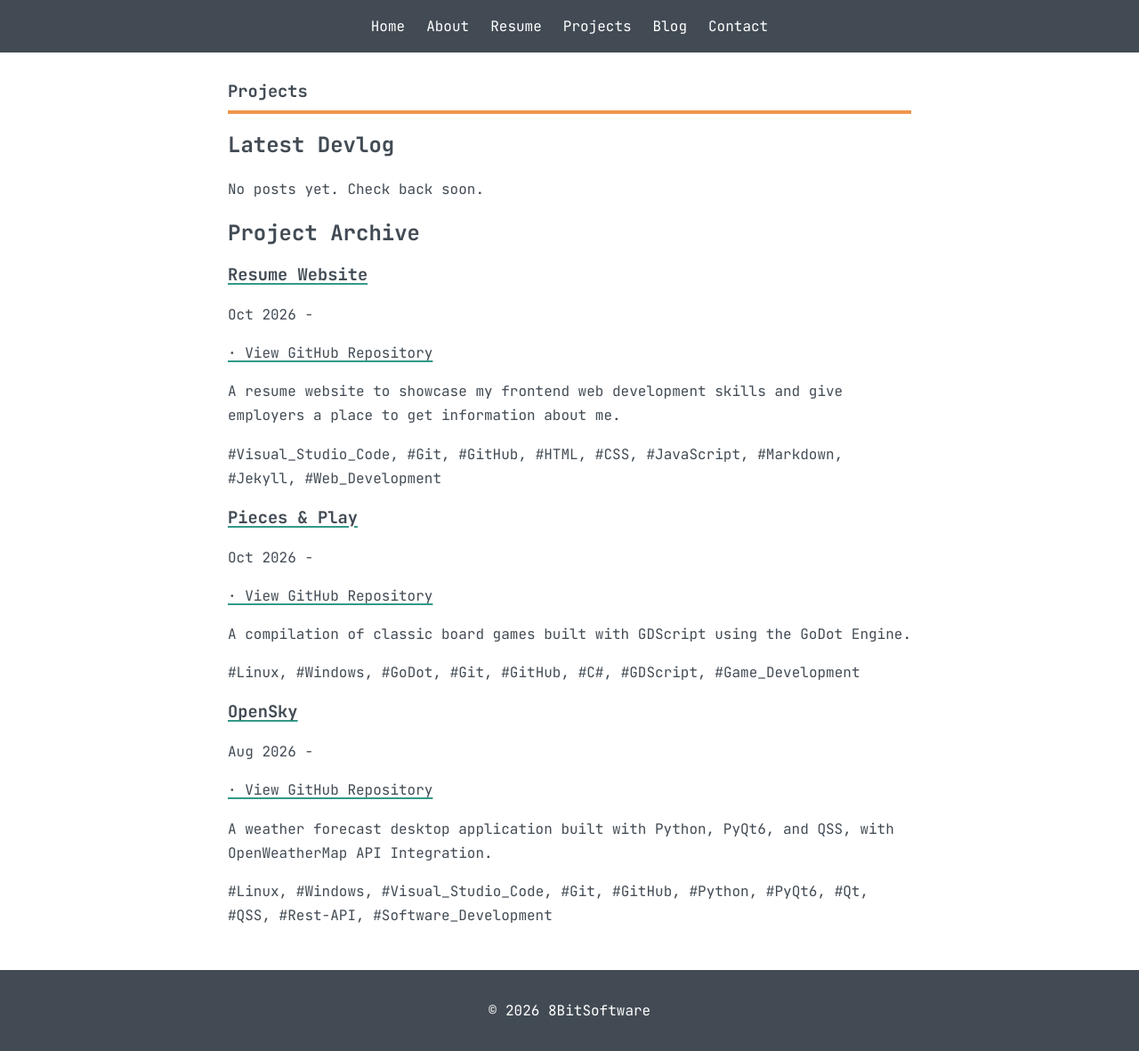
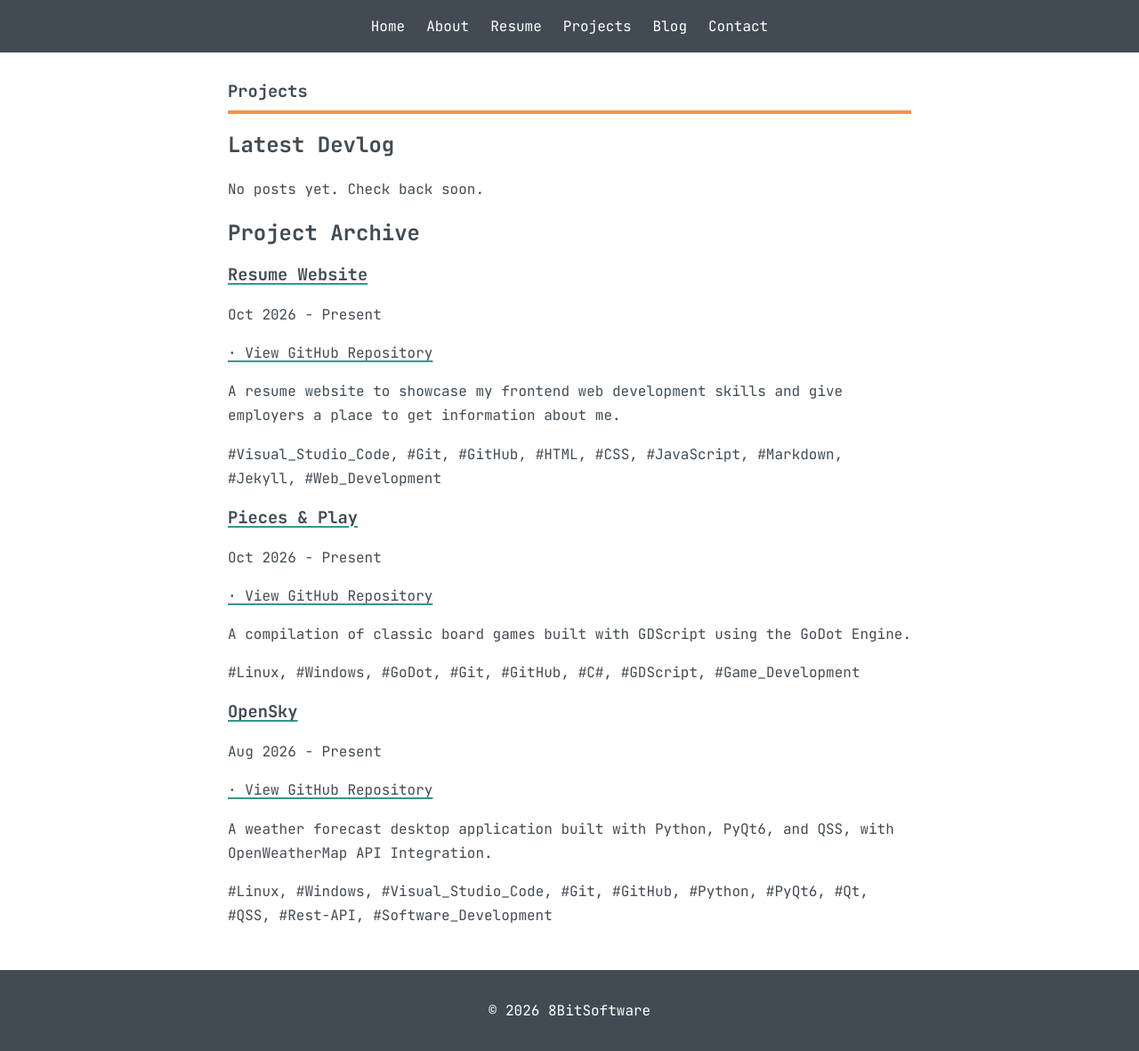
Before and after one commit to 8Bitsian/Resume, a Jekyll site: the page built from pages/projects.md, in a window 1280 px wide. Shown: the whole page at 89% size. Built offline with Jekyll 4.4.1, drawn with Linux system fonts in a browser that asks for light colours.

Commit message:
Fixed logic reasoning in project-feed.

```diff
--- a/_includes/project-feed.html
+++ b/_includes/project-feed.html
@@ -15,11 +15,11 @@
             </time>
             -
             {% unless project.end_date == blank %}
+              Present
+            {% else %}
               <time datetime="{{ project.end_date | date_to_xmlschema }}">
                 {{ project.end_date | date: "%b %Y" }}
               </time>
-            {% else %}
-              Present
             {% endunless %}
           </p>
 
```
